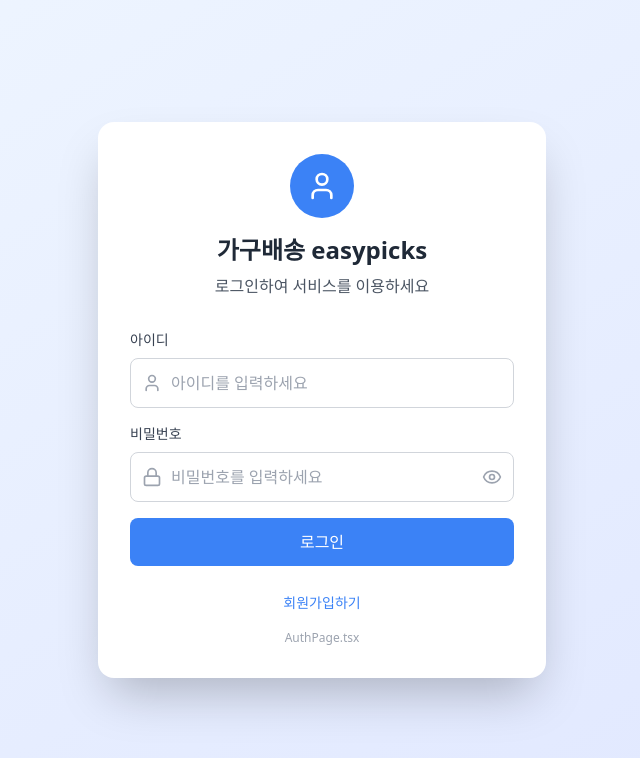
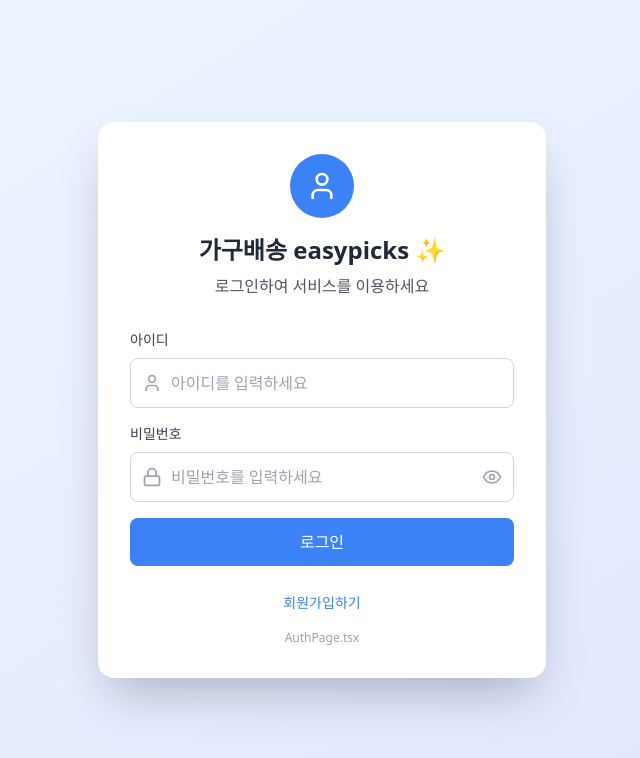
Before and after one commit to termpro2000/easypicks, a React (Vite) app in the folder frontend/: page / in a window 1280 px wide. Shown: the top 758 px of the page, without its empty margins (318-958 px from the left). Built offline with nearby package versions, Linux system fonts and the light colour scheme; no server answers.

Commit message:
Add sparkle emoji to force cache refresh - test brand name display

```diff
--- a/frontend/src/components/auth/AuthPage.tsx
+++ b/frontend/src/components/auth/AuthPage.tsx
@@ -81,7 +81,7 @@
           <div className="w-16 h-16 bg-blue-500 rounded-full flex items-center justify-center mx-auto mb-4">
             <User className="w-8 h-8 text-white" />
           </div>
-          <h1 className="text-2xl font-bold text-gray-800 mb-2">가구배송 easypicks</h1>
+          <h1 className="text-2xl font-bold text-gray-800 mb-2">가구배송 easypicks ✨</h1>
           <p className="text-gray-600">
             {isLogin ? '로그인하여 서비스를 이용하세요' : '회원가입하여 시작하세요'}
           </p>
```
